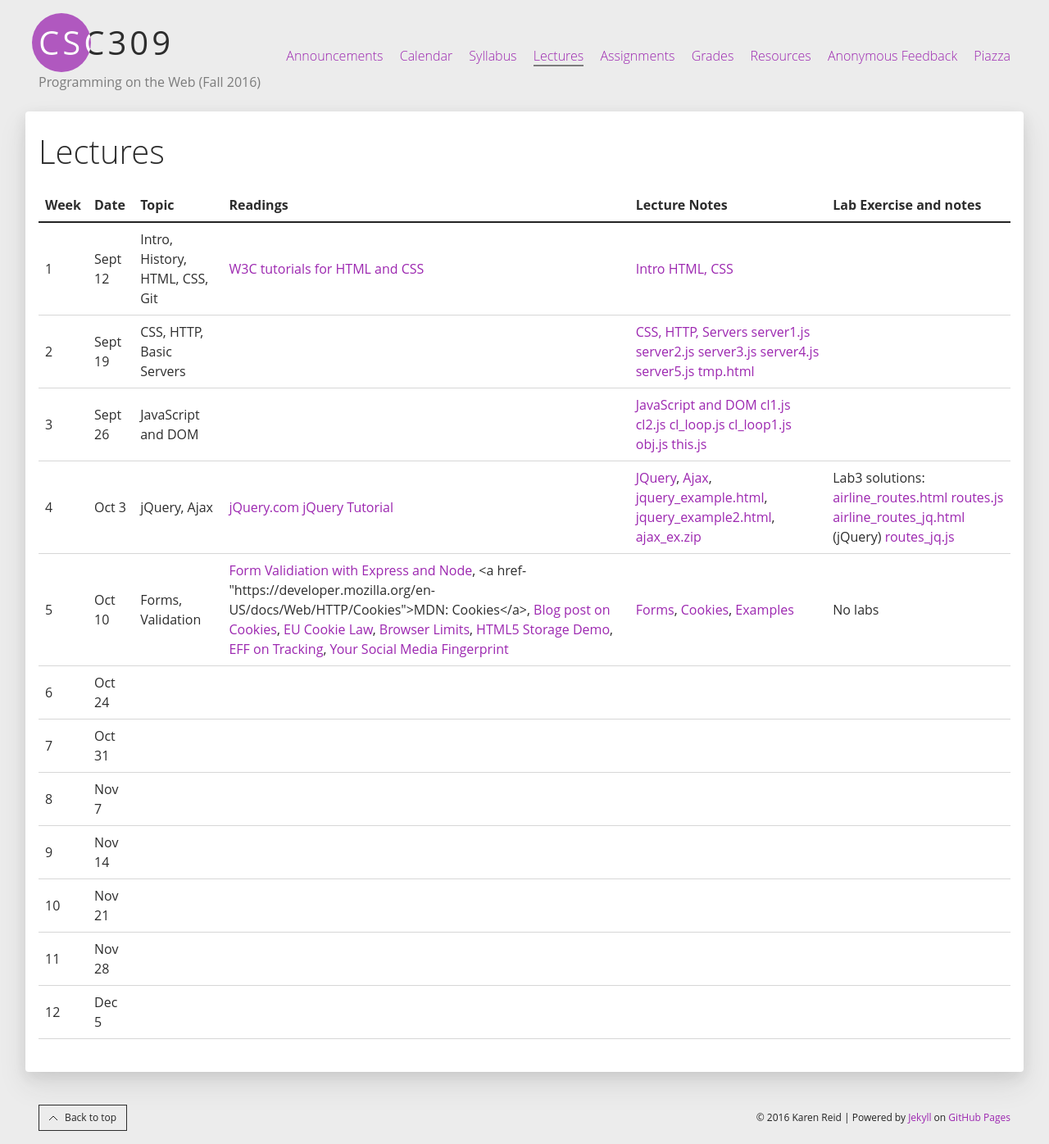
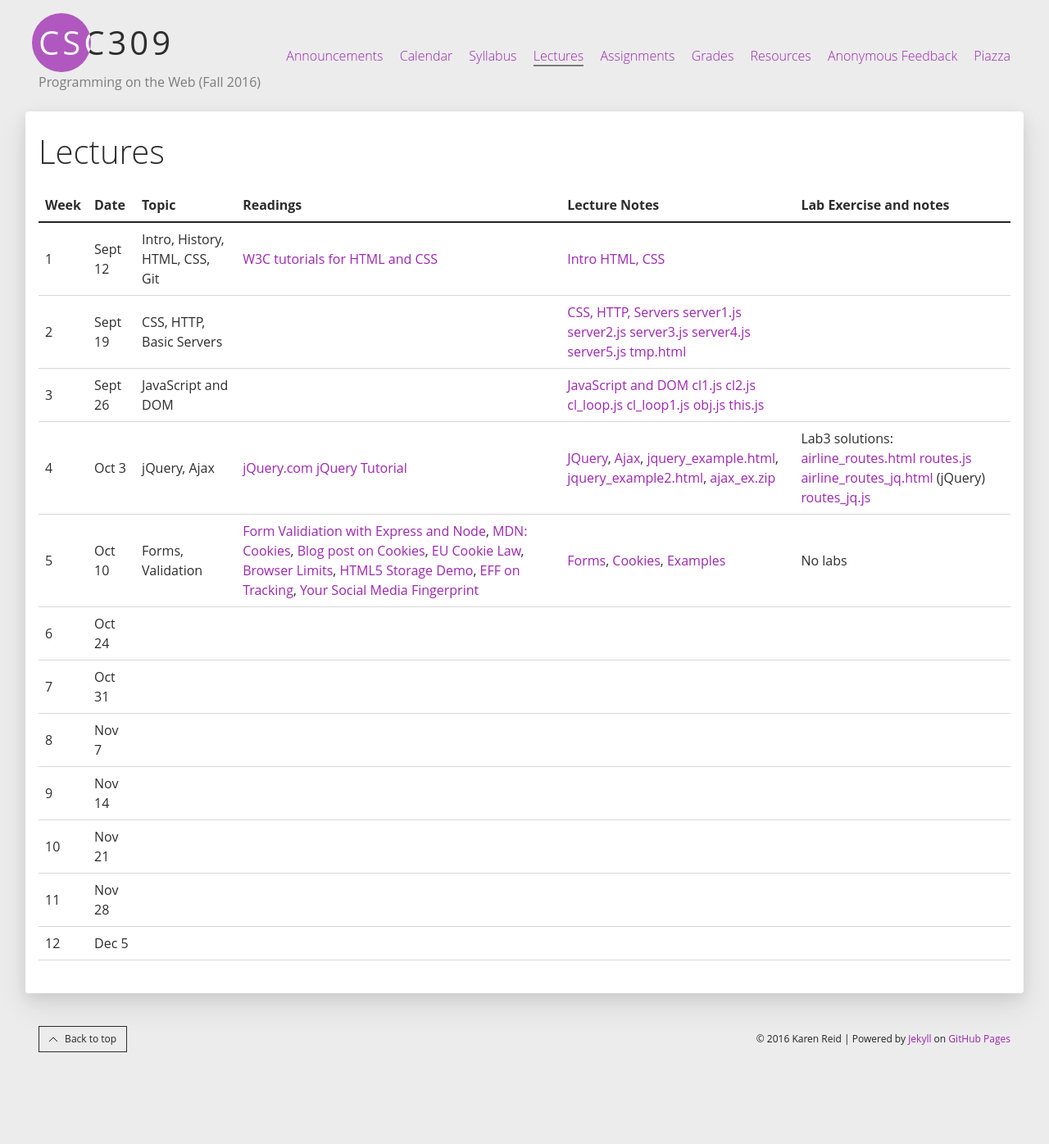
Before and after one commit to nigef/CSC309-Fall-2016.github.io, a Jekyll site: the page built from lectures.md, in a window 1280 px wide. Shown: the whole page at 82% size. Built offline with Jekyll 4.4.1, drawn with Linux system fonts in a browser that asks for light colours; after the commit the page ends 1300 px from its top, so only the background shows below that.

Commit message:
Update lectures.md

```diff
--- a/lectures.md
+++ b/lectures.md
@@ -97,7 +97,7 @@ permalink: /lectures/
       <td>Forms, Validation</td>
       <td>
           <a href="http://blog.ijasoneverett.com/2013/04/form-validation-in-node-js-with-express-validator/">Form Validiation with Express and Node</a>,
-          <a href-"https://developer.mozilla.org/en-US/docs/Web/HTTP/Cookies">MDN: Cookies</a>,
+          <a href="https://developer.mozilla.org/en-US/docs/Web/HTTP/Cookies">MDN: Cookies</a>,
           <a href="https://www.nczonline.net/blog/2009/05/05/http-cookies-explained/">Blog post on Cookies</a>,
           <a href="https://www.cookielaw.org/the-cookie-law/">EU Cookie Law</a>,
           <a href="http://browsercookielimits.squawky.net">Browser Limits</a>,
```
